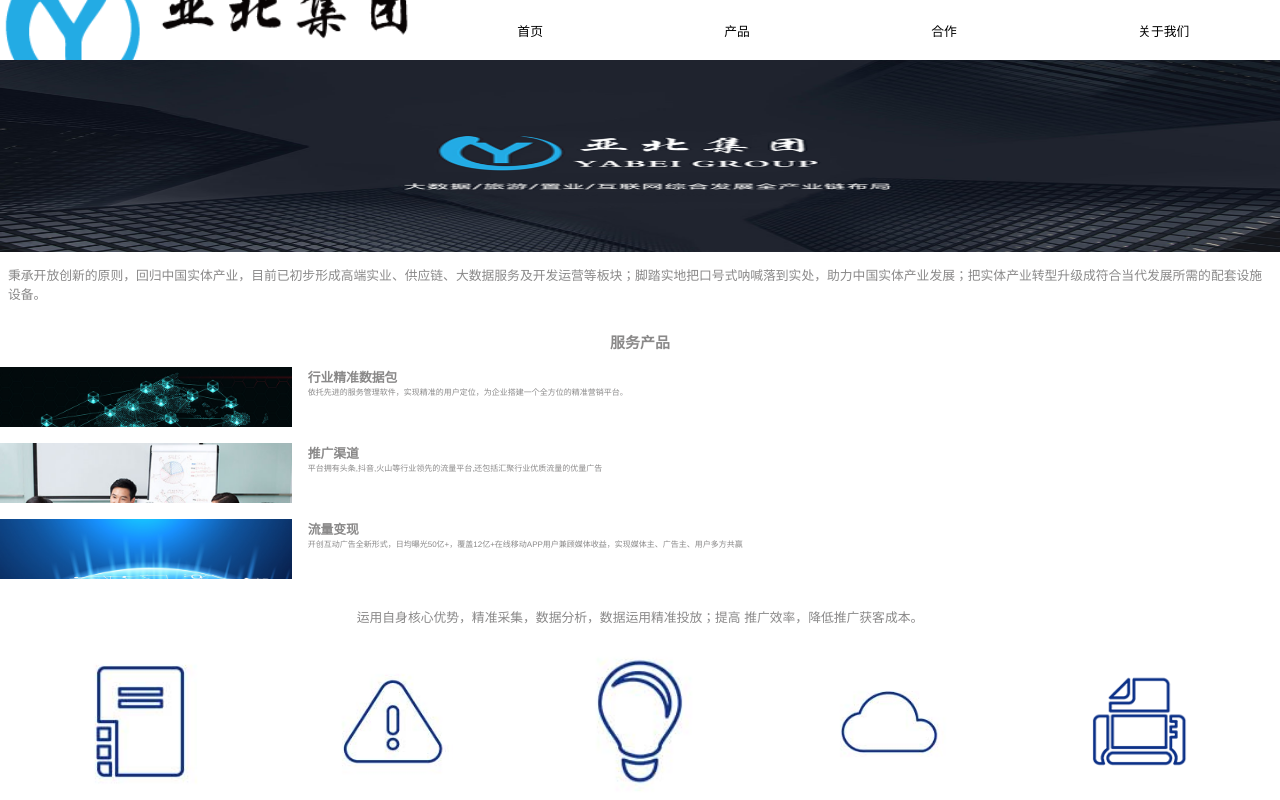
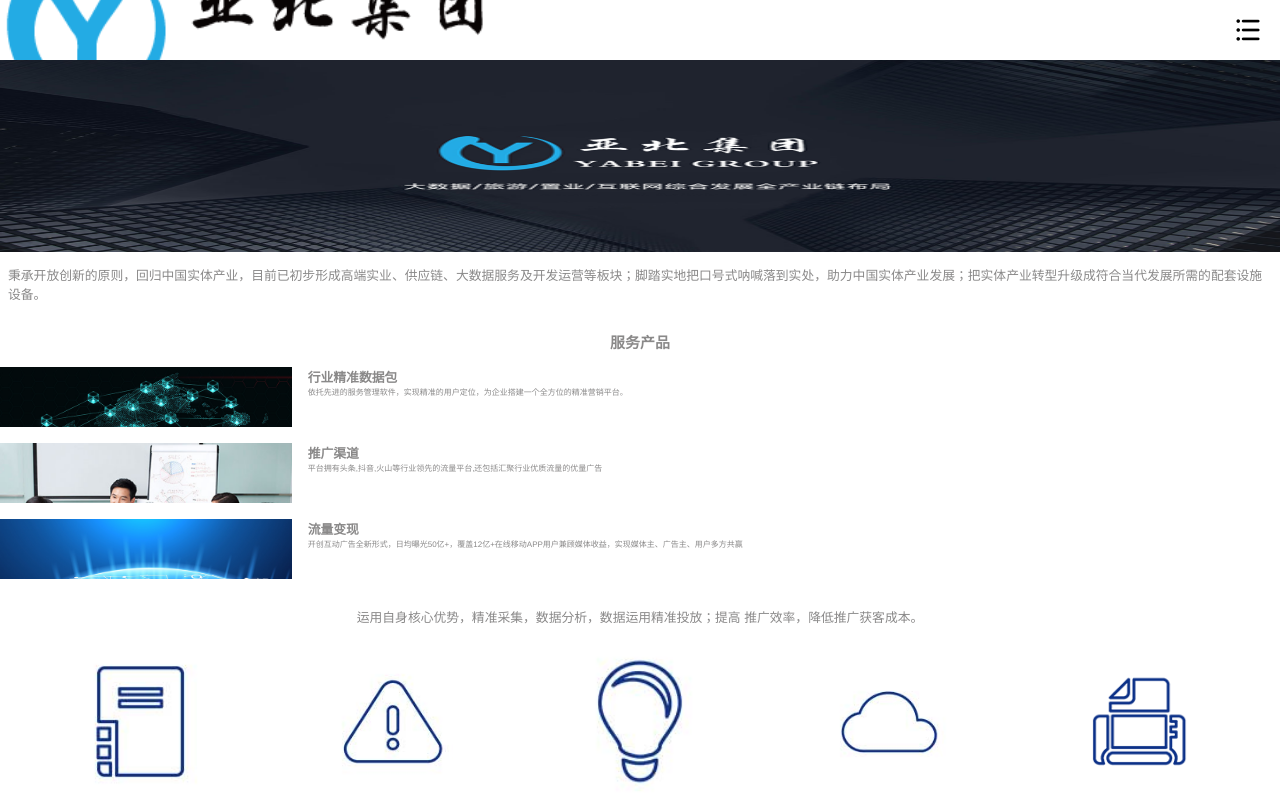
Before and after one commit to Oldblacksmith/yb-template, a Vue app in the folder yb-template/: page / in a window 1280 px wide. Shown: the top 800 px of the page. Built offline with nearby package versions, Linux system fonts and the light colour scheme.

Commit message:
修改右侧菜单栏

```diff
--- a/yb-template/src/App.vue
+++ b/yb-template/src/App.vue
@@ -1,18 +1,22 @@
 <template>
   <div id="app">
     <div class="navbar">
-      <div class="img">
-        <img src="@/assets/yb_logo.png" alt="">
+      <div class="img" @click="change('index')">
+        <img src="@/assets/yb_logo.png" alt />
       </div>
-        <div class="title">
-            <span @click="change('index')">首页</span>
-            <span @click="change('product')">产品</span>
-            <span @click="change('partiner')">合作</span>
-            <span @click="change('aboutus')">关于我们</span>
+      <van-icon name="bars" size="2rem" @click="showPopup" />
+      <van-popup v-model="show" position="right"  :style="{height: '20%'}">
+        <ul>
+          <li v-for="(item,i) in option" :key="i" @click="changepage(item.msg)">
+          <van-icon :name="item.name" />
+            {{item.text}}
+            </li>
+        </ul>
+      </van-popup>
     </div>
-    </div>
-    <Index v-if="current=='index'"/>
-    <Product v-if="current=='product'"/>
+
+    <Index v-if="current=='index'" />
+    <Product v-if="current=='product'" />
     <Partiner v-if="current=='partiner'" />
     <AboutUs v-if="current=='aboutus'" />
     <FootBar />
@@ -20,14 +24,14 @@
 </template>
 
 <script>
-import FootBar from '@/components/FootBar'
-import Index from '@/components/Index'
-import Product from '@/components/Product'
-import Partiner from '@/components/Partiner'
-import AboutUs from '@/components/AboutUs'
+import FootBar from "@/components/FootBar";
+import Index from "@/components/Index";
+import Product from "@/components/Product";
+import Partiner from "@/components/Partiner";
+import AboutUs from "@/components/AboutUs";
 
 export default {
-  name: 'app',
+  name: "app",
   components: {
     FootBar,
     Index,
@@ -35,17 +39,31 @@
     Partiner,
     AboutUs
   },
-  data(){
+  data() {
     return {
-      current: 'index'
-    }
+      current: "index",
+      show: false,
+      option: [
+        { text: "首页",name: 'wap-home-o',msg: 'index' },
+        { text: "产品",name: 'points',msg: 'product' },
+        { text: "合作",name: 'friends-o',msg: 'partiner' },
+        { text: "关于我们",name: 'user-circle-o',msg: 'aboutus' }
+      ]
+    };
   },
   methods: {
-    change(msg){
+    change(msg) {
+      this.current = msg;
+    },
+    showPopup() {
+      this.show = true;
+    },
+    changepage(msg){
       this.current = msg
+      this.show = false
     }
   }
-}
+};
 </script>
 
 <style lang="scss">
@@ -54,27 +72,64 @@
   padding: 0;
   // padding-top: 3.75rem;
   color: rgb(138, 137, 137);
-  font-size: .8rem;
+  font-size: 0.8rem;
 }
 #app {
-  font-family: 'Avenir', Helvetica, Arial, sans-serif;
+  font-family: "Avenir", Helvetica, Arial, sans-serif;
   .navbar {
     width: 100%;
     height: 3.75rem;
     // position: fixed;
     // top: 0;
     display: flex;
+    justify-content: space-between;
+    align-items: center;
+    padding-right: 1rem;
+    box-sizing: border-box;
     background: #fff;
     color: #000;
     z-index: 2;
     .img {
-      width: 50%;
+      width: 40%;
       // padding: .4rem 0;
       display: flex;
       align-items: center;
       box-sizing: border-box;
       img {
         width: 100%;
+      }
+    }
+    .van-dropdown-menu {
+      align-items: center;
+    }
+  .van-overlay {
+    background-color: transparent;
+  }
+  .van-popup--right {
+    height: auto!important;
+    top: 10rem;
+    right: 1%;
+    overflow-y: visible;
+  }
+  .van-popup--right::before {
+    content: '';
+    position: absolute;
+    right: 1rem;
+    top: -.5rem;
+    width: 1rem;
+    height: 1rem;
+    background: #fff;
+    transform: rotate(-45deg);
+
+  }
+  li {
+    padding: .6rem;
+    font-size: 1rem;
+    display: flex;
+    align-items: center;
+    border-bottom: 1px solid #ccc;
+    i {
+      margin-right: .5rem;
     }
   }
     .title {
--- a/yb-template/src/main.js
+++ b/yb-template/src/main.js
@@ -1,9 +1,11 @@
 import Vue from 'vue'
 import App from './App.vue'
 import router from './router'
-import { Swipe, SwipeItem } from 'vant';
+import { Swipe, SwipeItem,Icon,Popup  } from 'vant';
 import 'vant/lib/index.css';
+Vue.use(Icon);
 Vue.use(Swipe).use(SwipeItem);
+Vue.use(Popup );
 
 Vue.config.productionTip = false
 
```
Lines whose indentation alone changed are shown as unchanged.
